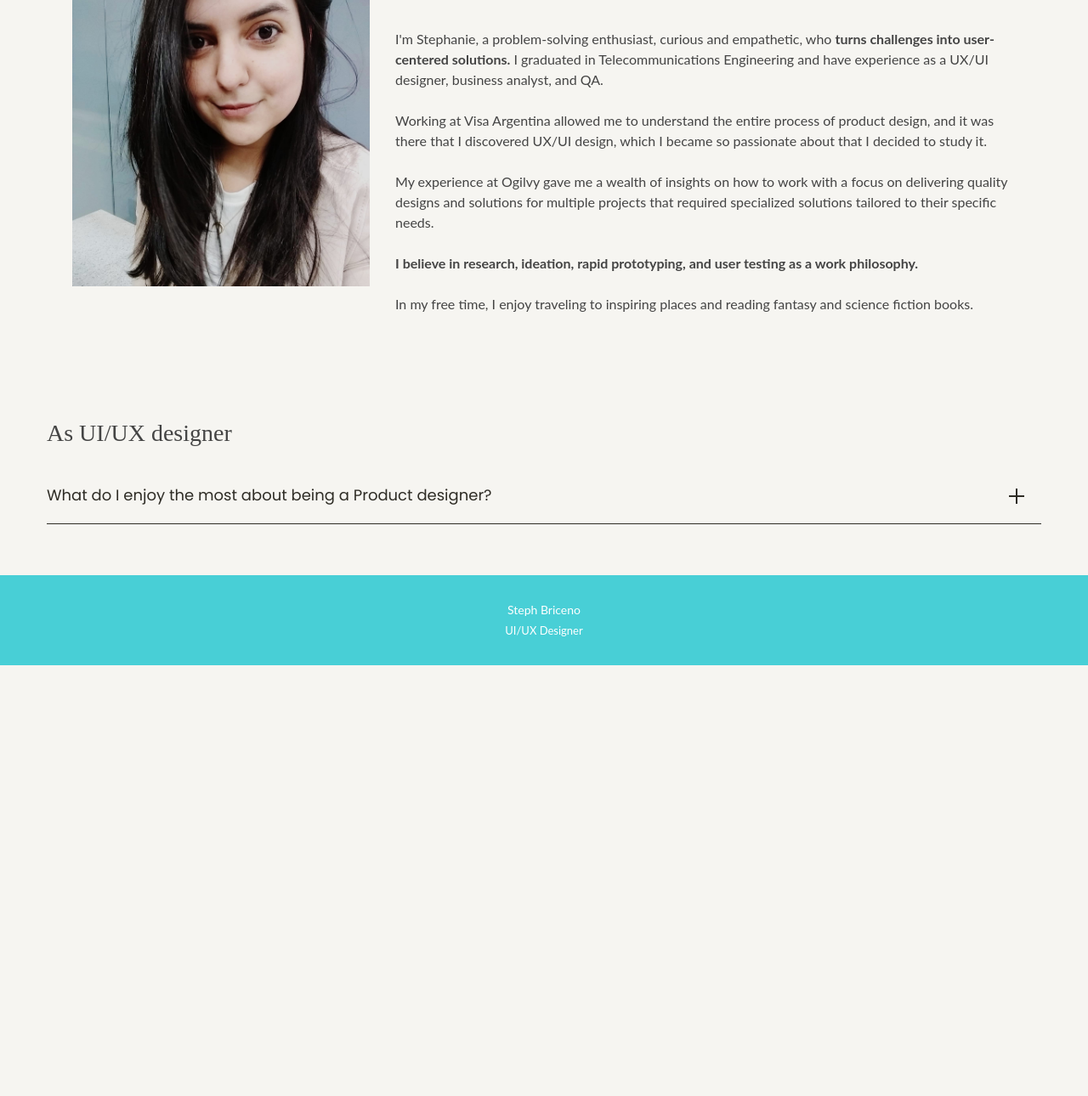
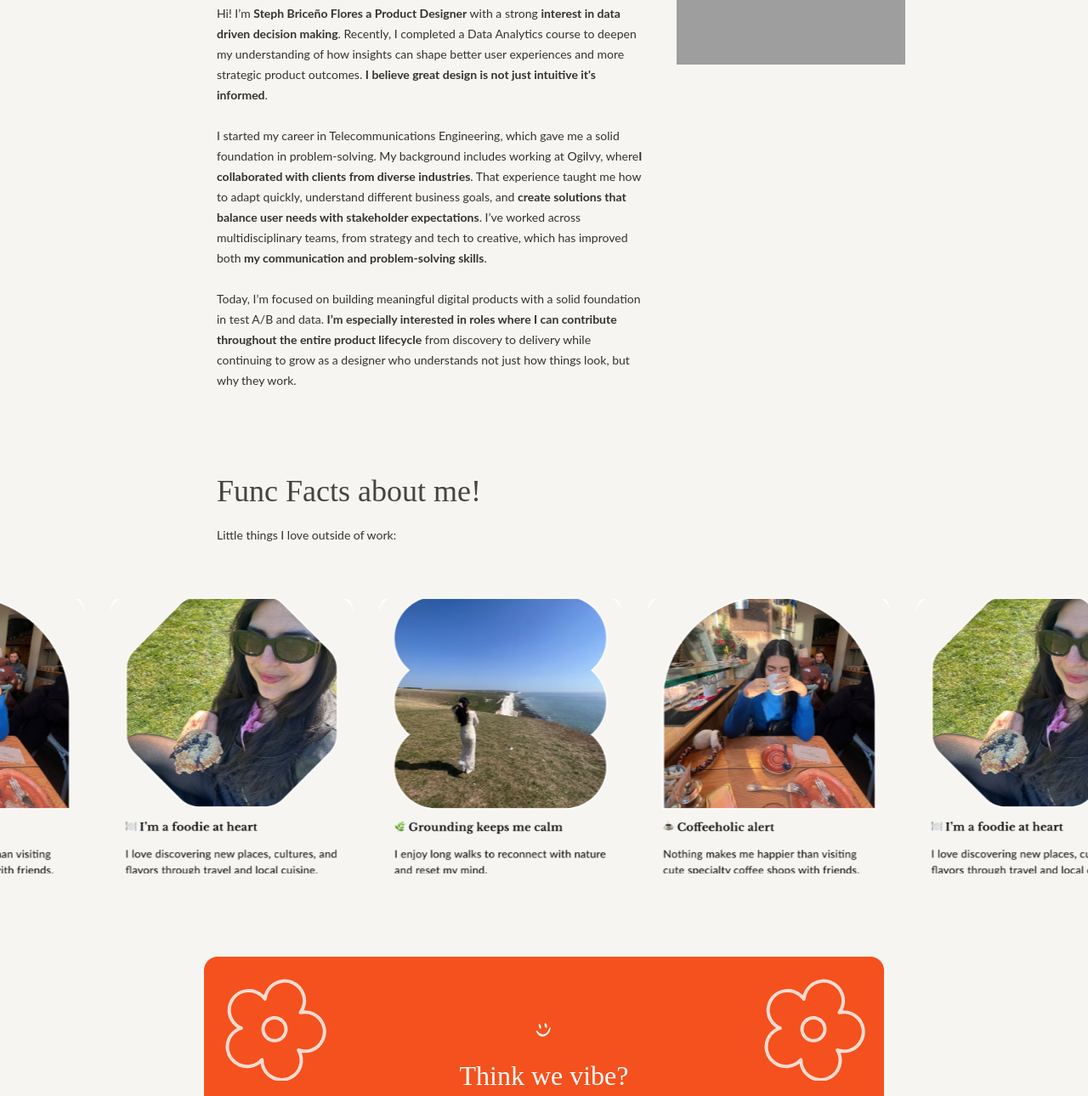
Before and after one commit to steph2112/portfolio, a plain HTML site: page about.html in a window 1280 px wide. Shown: the part 258-1548 px from the top of the page at 85% size. Before the commit the page ends 1041 px from the top, so only its background shows below. Drawn offline with Linux system fonts and the light colour scheme; grey boxes are pictures that could not be loaded; a web font is replaced by a local one.

Commit message:
improve about me

```diff
--- a/about.html
+++ b/about.html
@@ -40,10 +40,12 @@
 
   <!-- Template Main CSS File -->
   <link href="assets/css/style.css" rel="stylesheet">
-  <link href="assets/css/accordion.css" rel="stylesheet">
+  <link href="assets/css/fonts.css" rel="stylesheet">
+  <link href="assets/css/carousel.css" rel="stylesheet">
+
 </head>
 
-<body>
+<body id="about-page">
 
   <!-- ======= Header ======= -->
   <header id="header" class="fixed-top">
@@ -72,10 +74,90 @@
 
   </header><!-- End Header -->
 
+  <br />
+  <br />
+  <br />
   <main id="main">
+    <section id="about" class="project-description">
+      <section id="project-step" class="project-step">
+        <div class="container">
+          <div class="columns">
+            <div>
+              <div class="hero__containter--icon">
+                <img class="hero--icon" src="assets/img/hero-icon.svg" alt="icon" />
+              </div>
+              <h1> About me</h1>
+              <p>
+                Hi! I’m <strong>Steph Briceño Flores a Product Designer</strong> with a strong <strong>interest in data
+                  driven decision making</strong>.
+                Recently, I completed a Data Analytics course to deepen my understanding of how insights can shape
+                better user experiences and more strategic product outcomes. <strong>I believe great design is not just
+                  intuitive it's informed</strong>.
+                <br /><br />
+                I started my career in Telecommunications Engineering, which gave me a solid foundation in
+                problem-solving.
+                My background includes working at Ogilvy, where<strong>I collaborated with clients from diverse
+                  industries</strong>.
+                That experience taught me how to adapt quickly, understand different business goals, and <strong>create
+                  solutions that balance user needs with stakeholder expectations</strong>. I’ve worked across
+                multidisciplinary
+                teams, from strategy and tech to creative, which has improved both <strong>my communication and
+                  problem-solving
+                  skills</strong>.
+                <br /><br />
+                Today, I’m focused on building meaningful digital products with a solid foundation in test A/B and data.
+                <strong>I’m especially interested in roles where I can contribute throughout the entire product
+                  lifecycle</strong> from
+                discovery to delivery while continuing to grow as a designer who understands not just how things look,
+                but why they work.
+              </p>
+            </div>
+            <div>
+              <img class="project-step-img" src="assets/img/about/about.png" alt="Delivery">
+            </div>
+          </div>
+        </div>
+      </section>
+
+      <section id="project-step" class="project-step">
+        <div class="container">
+          <h1>Func Facts about me!</h1>
+          <p>Little things I love outside of work:</p>
+        </div>
+      </section>
+
+
+    </section>
+
+    <section id="carousel">
+      <div class="carousel--track">
+        <div id="carousel--slides" class="carousel--slides">
+          <div class="carousel--slide">
+            <div class="carousel--slide--box">
+              <img src="assets/img/carousel/about_1.png" />
+            </div>
+          </div>
+
+          <div class="carousel--slide">
+            <div class="carousel--slide--box">
+              <img src="assets/img/carousel/about_2.png" />
+            </div>
+          </div>
+          <div class="carousel--slide">
+            <div class="carousel--slide--box">
+              <img src="assets/img/carousel/about_3.png" />
+            </div>
+          </div>
+        </div>
+
+      </div>
+    </section>
+    <br />
+    <br />
+
 
     <!-- ======= About Section ======= -->
-    <section id="about" class="about">
+    <!-- <section id="about" class="about">
       <div class="container" data-aos="fade-up">
 
         <div class="section-title">
@@ -88,11 +170,7 @@
           </div>
           <div class="col-lg-8 col-md-8 pt-4 pt-lg-0 content">
             <h3>UI/UX Designer &amp; Telecommunication Engineer</h3>
-            <!--             <p class="font-italic">
-                      Lorem ipsum dolor sit amet, consectetur adipiscing elit, sed do eiusmod tempor incididunt ut labore et
-                      dolore
-                      magna aliqua.
-                    </p> -->
+
 
             <p>
               <br>
@@ -118,13 +196,12 @@
               <br>
               In my free time, I enjoy traveling to inspiring places and reading fantasy and science fiction books.
             </p>
-            <!-- <div class="text-center"><button type="submit">Downloaded resume</button></div>
 
-                  </div> -->
           </div>
         </div>
-    </section><!-- End About Section -->
-
+    </section> -->
+    <!-- End About Section -->
+    <!--
     <section id="faq">
       <div class="container">
         <div id="About-Me" class="row">
@@ -164,8 +241,26 @@
           </div>
         </div>
       </div>
-    </section>
+    </section> -->
   </main><!-- End #main -->
+
+  <section id="get-in-touch" class="get-in-touch">
+    <div class="container">
+      <div class="get-in-touch-container">
+        <div class="flower flower--tl"><img src="assets/img/flower.svg" alt="flower" /></div>
+        <div class="flower flower--tr"><img src="assets/img/flower.svg" alt="flower" /></div>
+        <div class="flower flower--bl"><img src="assets/img/flower.svg" alt="flower" /></div>
+        <div class="flower flower--br"><img src="assets/img/flower.svg" alt="flower" /></div>
+        <div class="get-in-touch-content">
+          <div class="smiley"><img class="hero--icon" src="assets/img/hero-icon-alt.svg" alt="icon" /></div>
+          <div class="tagline">Think we vibe?</div>
+          <h1>Get in touch!</h1>
+          <a href="contact.html" class="btn">Contact me</a>
+        </div>
+      </div>
+    </div>
+  </section>
+
 
   <!-- ======= Footer ======= -->
   <footer id="footer">
@@ -196,7 +291,7 @@
 
   <!-- Template Main JS File -->
   <script src="assets/js/main.js"></script>
-  <script src="assets/js/accordion.js"></script>
+  <script src="assets/js/carousel.js"></script>
 
 </body>
 
--- a/assets/css/carousel.css
+++ b/assets/css/carousel.css
@@ -49,8 +49,6 @@
     box-shadow: rgb(255, 255, 255) 0px 3px 0px 0px inset;
     width: 286px;
     height: 333px;
-    cursor: pointer;
-
 }
 
 .carousel--slide--box img {
--- a/assets/css/style.css
+++ b/assets/css/style.css
@@ -2070,3 +2070,25 @@ section {
   /* Reduce blurriness */
   width: 100%;
 }
+
+#about.project-description .project-step {
+  border-top: none;
+  max-width: 800px;
+  margin: 0 auto;
+}
+
+#about.project-description .project-step h1 {
+  margin-bottom: 20px;
+}
+
+#about.project-description .columns{
+  grid-template-columns: 65% 35%;
+}
+
+#about .hero--icon {
+  height: 50px;
+}
+
+#about-page section {
+  padding: 5px 0;
+}
```
Also changed, not shown: assets/img/carousel/about_1.png (added), assets/img/carousel/about_2.png (added), assets/img/carousel/about_3.png (added), 1 other file.
